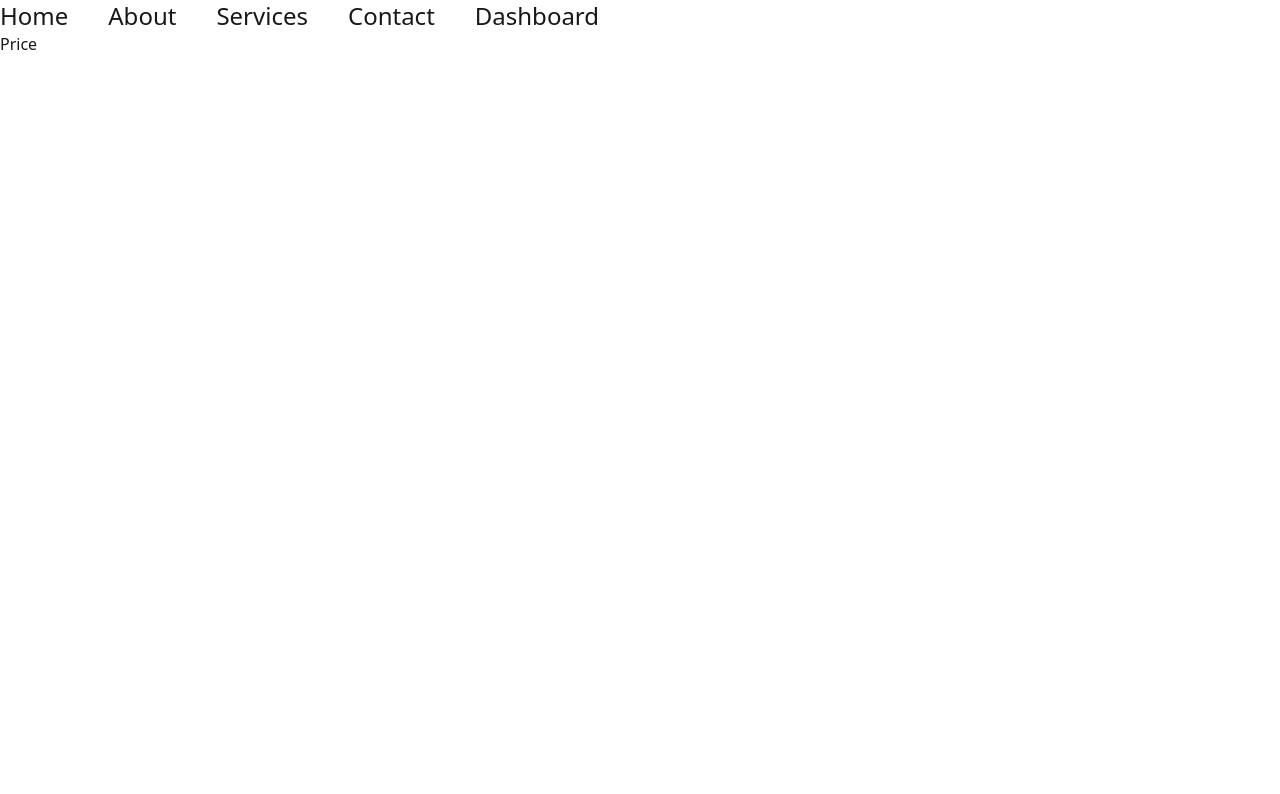
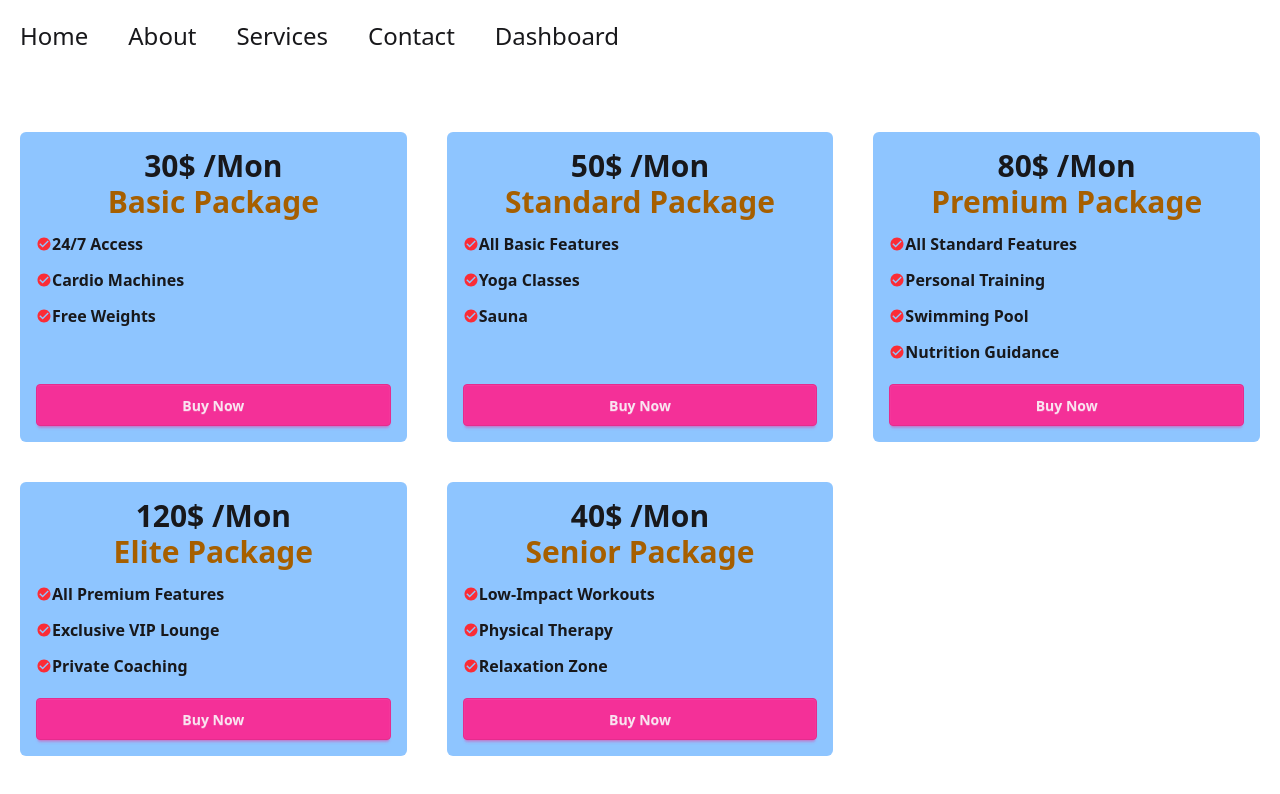
Before and after one commit to Mohammad-Abdur-Rahim/Programming_Hero_Reset9, a React (Vite) app in the folder practice projects/Milestone 8/Router/: page / in a window 1280 px wide. Shown: the top 794 px of the page. Built offline with nearby package versions, Linux system fonts and the light colour scheme.

Commit message:
Price Table Design Done

```diff
--- a/practice projects/Milestone 8/Router/src/Components/Nav/CustomNav.jsx
+++ b/practice projects/Milestone 8/Router/src/Components/Nav/CustomNav.jsx
@@ -1,6 +1,6 @@
 import { useState } from "react";
 import Link from "./Link";
-import { HiMenuAlt2  } from "react-icons/hi";
+import { HiMenuAlt2 } from "react-icons/hi";
 import { IoMdCloseCircle } from "react-icons/io";
 
 const CustomNav = () => {
@@ -14,16 +14,21 @@ const CustomNav = () => {
   ];
 
   return (
-    <div>
+    <div className="p-5">
       <nav>
-        <div onClick={()=> setOpen(!open)} className="md:hidden">
-            {
-                open === true ? <IoMdCloseCircle className="text-4xl"></IoMdCloseCircle>:<HiMenuAlt2 className="text-4xl"> </HiMenuAlt2>
-            }
-
+        <div onClick={() => setOpen(!open)} className="md:hidden">
+          {open === true ? (
+            <IoMdCloseCircle className="text-4xl"></IoMdCloseCircle>
+          ) : (
+            <HiMenuAlt2 className="text-4xl"> </HiMenuAlt2>
+          )}
         </div>
-                                                  {/* option --1${open?'':'hidden' */}
-        <ul className={`md:flex absolute md:static duration-700 ${open?'top-12':'-top-60'}`}>
+        {/* option --1${open?'':'hidden' */}
+        <ul
+          className={`md:flex absolute md:static duration-700 ${
+            open ? "top-12" : "-top-60"
+          }`}
+        >
           {routes.map((route) => (
             <Link key={route.id} route={route}></Link>
           ))}
--- /dev/null
+++ b/practice projects/Milestone 8/Router/src/Components/Nav/Feature.jsx
@@ -0,0 +1,17 @@
+import PropTypes from "prop-types";
+import { IoMdCheckmarkCircle } from "react-icons/io";
+
+const Feature = ({ feature }) => {
+  return (
+    <div className="pt-3">
+      <h2 className="flex items-center">
+        <IoMdCheckmarkCircle className="text-red-500" />
+        {feature}
+      </h2>
+    </div>
+  );
+};
+Feature.propTypes = {
+  feature: PropTypes.string,
+};
+export default Feature;
--- /dev/null
+++ b/practice projects/Milestone 8/Router/src/Components/Nav/Price.jsx
@@ -0,0 +1,27 @@
+import PropTypes from "prop-types";
+import Feature from "./Feature";
+
+const Price = ({ option }) => {
+  const { name, price, features } = option;
+  // console.log(option);
+  return (
+    <div className="bg-blue-300 rounded-md p-4  font-bold text-center flex flex-col">
+      <h2 className="text-3xl">{price}$ /Mon</h2>
+      <h2 className="text-3xl text-yellow-700 text-bold">{name}</h2>
+
+      <div className="flex-grow">
+        {features.map((feature, idx) => (
+          <Feature key={idx} feature={feature}></Feature>
+        ))}
+      </div>
+      <div>
+        <button className="btn btn-secondary mt-5 p-5 w-full">Buy Now</button>
+      </div>
+    </div>
+  );
+};
+
+Price.propTypes = {
+  option: PropTypes.object,
+};
+export default Price;
--- a/practice projects/Milestone 8/Router/src/Components/Nav/PriceOption.jsx
+++ b/practice projects/Milestone 8/Router/src/Components/Nav/PriceOption.jsx
@@ -1,11 +1,54 @@
+import Price from "./Price";
+const PriceOption = () => {
+  const priceTable = [
+    {
+      id: "P1",
+      name: "Basic Package",
+      features: ["24/7 Access", "Cardio Machines", "Free Weights"],
+      price: 30.0,
+    },
+    {
+      id: "P2",
+      name: "Standard Package",
+      features: ["All Basic Features", "Yoga Classes", "Sauna"],
+      price: 50.0,
+    },
+    {
+      id: "P3",
+      name: "Premium Package",
+      features: [
+        "All Standard Features",
+        "Personal Training",
+        "Swimming Pool",
+        "Nutrition Guidance",
+      ],
+      price: 80.0,
+    },
+    {
+      id: "P4",
+      name: "Elite Package",
+      features: [
+        "All Premium Features",
+        "Exclusive VIP Lounge",
+        "Private Coaching",
+      ],
+      price: 120.0,
+    },
+    {
+      id: "P10",
+      name: "Senior Package",
+      features: ["Low-Impact Workouts", "Physical Therapy", "Relaxation Zone"],
+      price: 40.0,
+    },
+  ];
 
-
-const PriceOption = () => {
-    return (
-        <div>
-            <h2>Price</h2>
-        </div>
-    );
+  return (
+    <div className=" grid grid-cols-1 md:grid-cols-3 gap-10  mt-15 m-5">
+      {priceTable.map((data) => (
+        <Price key={data.id} option={data} />
+      ))}
+    </div>
+  );
 };
 
 export default PriceOption;
```
Also changed, not shown: practice projects/Milestone 8/Router/src/App.jsx (+4 -6 lines), practice projects/Milestone 8/Router/src/Components/Nav/Link.jsx (+7 -6 lines).
